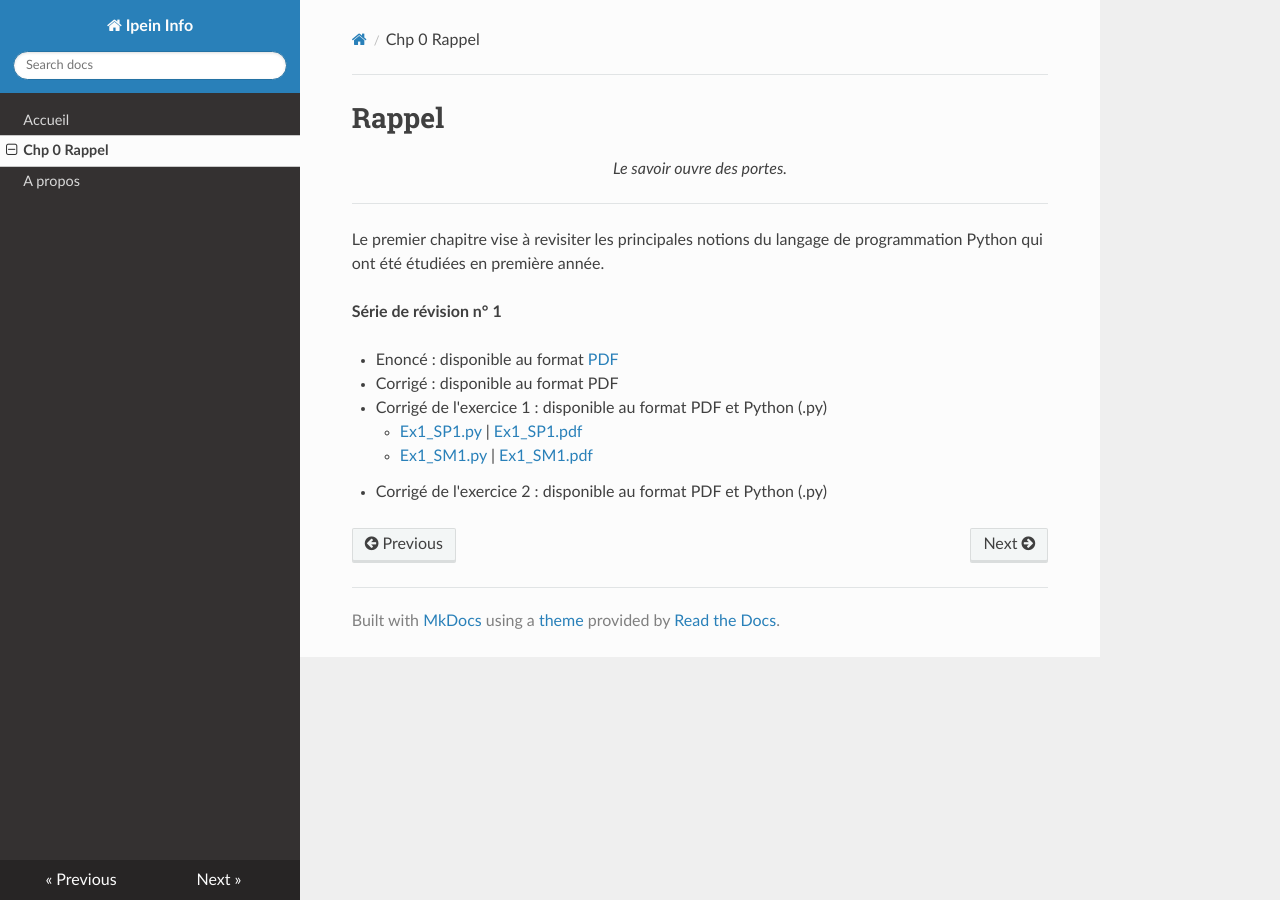
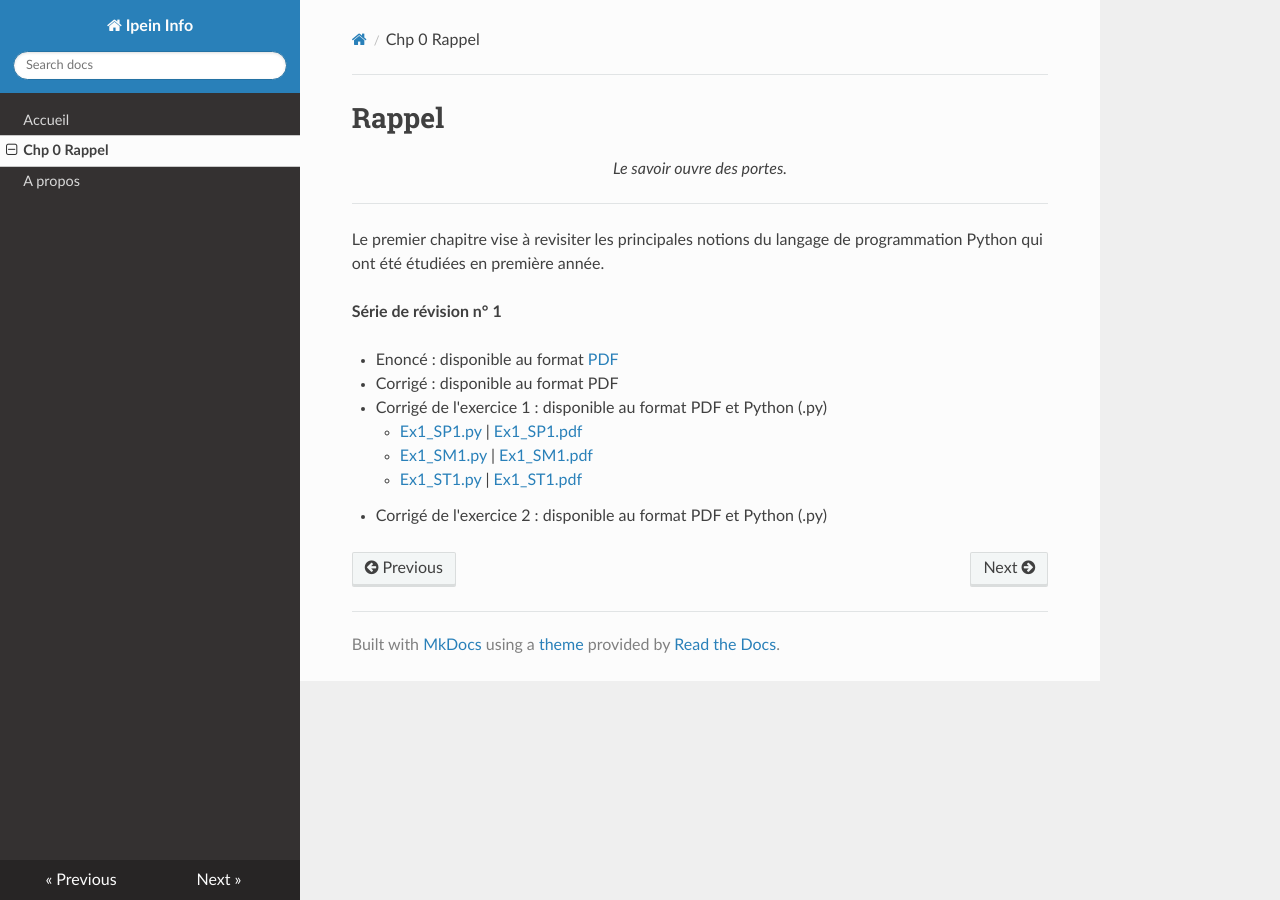
Before and after one commit to anis-saied/ipein, an MkDocs documentation site: the page built from docs/chp0_Rappel.md, in a window 1280 px wide. Built offline with MkDocs 1.6.1, drawn with Linux system fonts in a browser that asks for light colours; nearby versions of some CDN libraries.

Commit message:
Update chp0_Rappel.md

```diff
--- a/docs/chp0_Rappel.md
+++ b/docs/chp0_Rappel.md
@@ -21,4 +21,5 @@ Le premier chapitre vise à revisiter les principales notions du langage de prog
   + Corrigé de l'exercice 1 : disponible au format PDF et Python (.py)
     + [Ex1_SP1.py](src/2/chp0/serie1/ex1_sp1.py) | [Ex1_SP1.pdf](../src/2/chp0/serie1/ex1_sp1.pdf)
     + [Ex1_SM1.py](src/2/chp0/serie1/ex1_sm1.py) | [Ex1_SM1.pdf](../src/2/chp0/serie1/ex1_sm1.pdf)
+    + [Ex1_ST1.py](src/2/chp0/serie1/ex1_st1.py) | [Ex1_ST1.pdf](../src/2/chp0/serie1/ex1_st1.pdf)
   + Corrigé de l'exercice 2 : disponible au format PDF et Python (.py)
```
Also changed, not shown: 3 other files.
